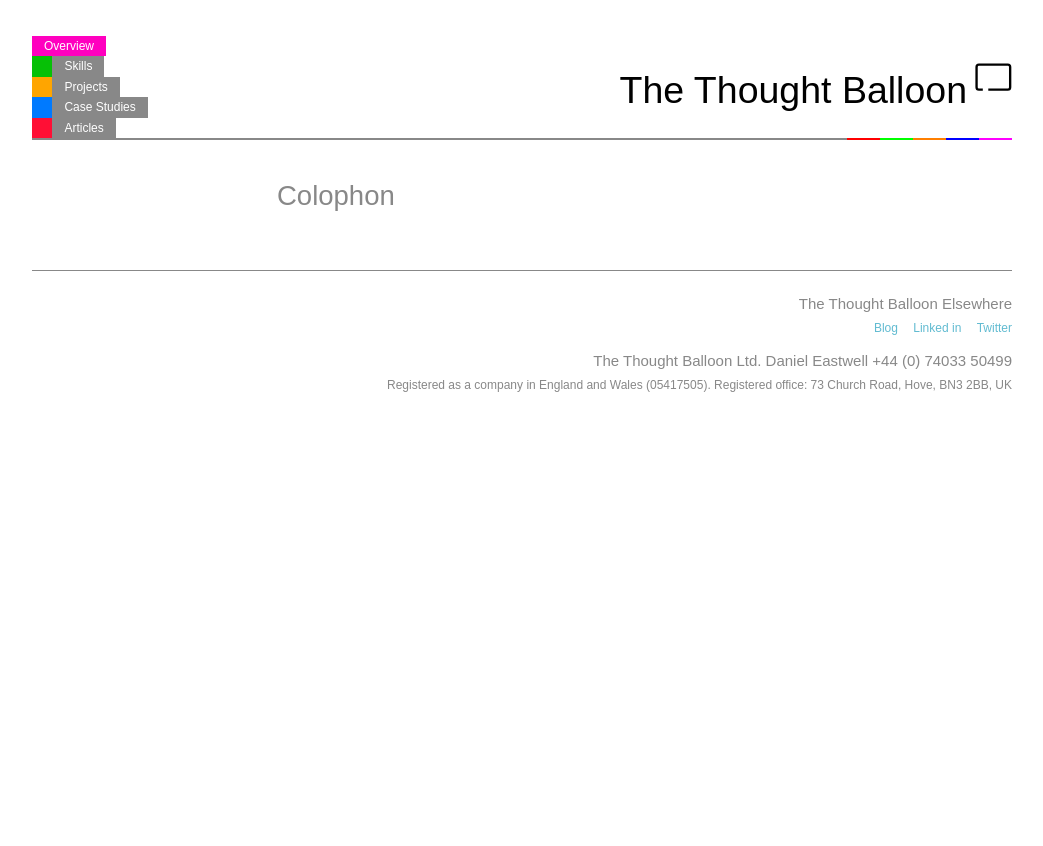
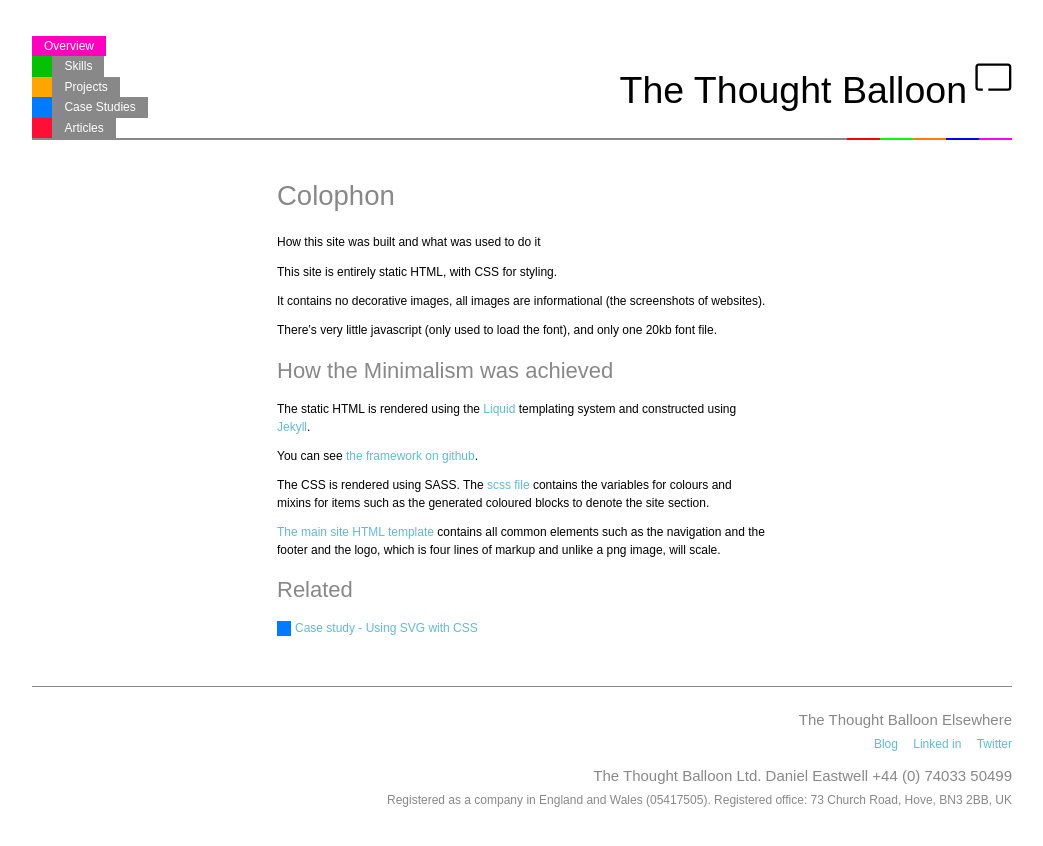
Before and after one commit to maskingtape/maskingtape.github.io, a Jekyll site: the page built from _posts/0001-01-04-colophon.md, in a window 1280 px wide. Shown: the top 846 px of the page, without its empty margins (118-1161 px from the left). Built offline with Jekyll 4.4.1, drawn with Linux system fonts in a browser that asks for light colours; Markdown is read by kramdown in place of the engine named in the settings.

Commit message:
Add colophon post #1

```diff
--- a/_posts/0001-01-04-colophon.md
+++ b/_posts/0001-01-04-colophon.md
@@ -2,6 +2,32 @@
 layout: default
 category:
 title: "Colophon"
+overview: How this site was built and what was used to do it
+related:
+- type: case-study
+  url: /case-studies/css-and-svg
+  title: Using SVG with CSS
 ---
 
 # {{ page.title }}
+
+<p class="overview">{{ page.overview }}</p>
+
+This site is entirely static HTML, with CSS for styling.
+
+It contains no decorative images, all images are informational (the screenshots of websites).
+
+There's very little javascript (only used to load the font), and only one 20kb font file.
+
+## How the Minimalism was achieved
+
+The static HTML is rendered using the [Liquid](http://liquidmarkup.org) templating system and constructed using [Jekyll](http://jekyllbootstrap.com/lessons/jekyll-introduction.html).
+
+You can see [the framework on github](https://github.com/maskingtape/portfolio).
+
+The CSS is rendered using SASS. The [scss file](https://github.com/maskingtape/portfolio/blob/master/css/styles.scss) contains the variables for colours and mixins for items such as the generated coloured blocks to denote the site section.
+
+[The main site HTML template](https://github.com/maskingtape/portfolio/blob/master/_layouts/default.html) contains all common elements such as the navigation and the footer and the logo, which is four lines of markup and unlike a png image, will scale.
+
+{% assign related = page.related %}
+{% include related.liquid %}
```
